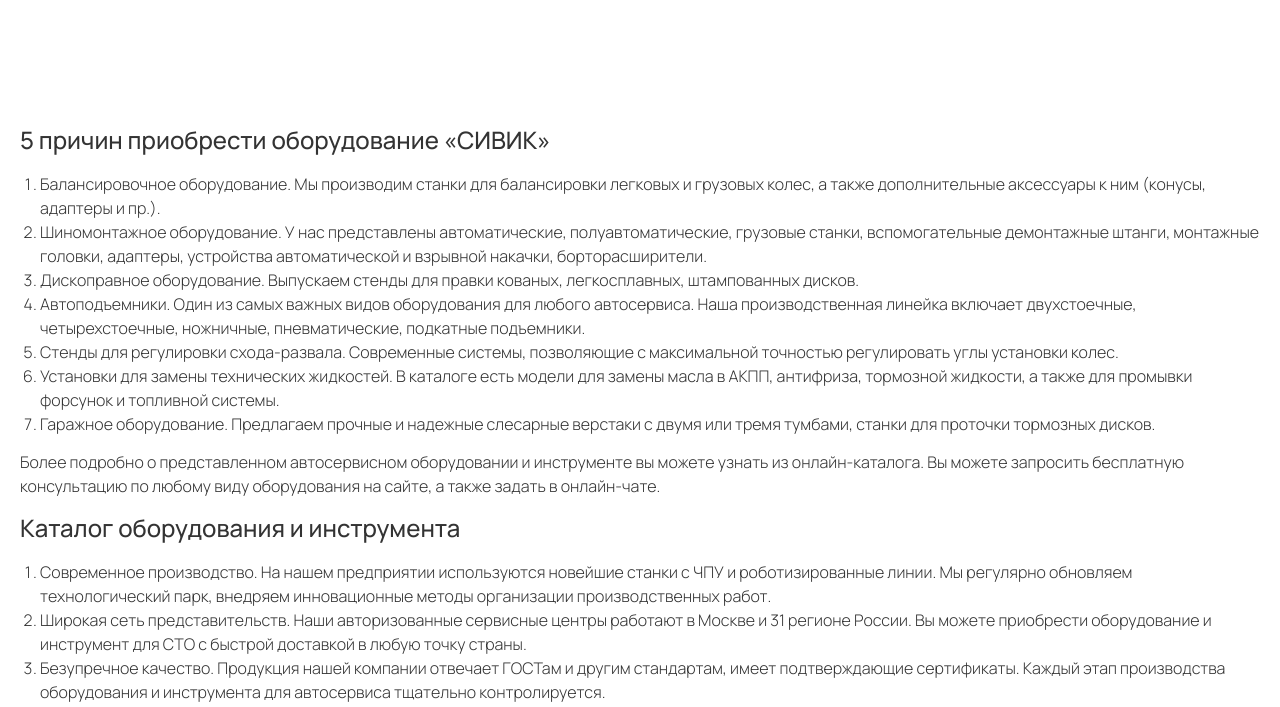
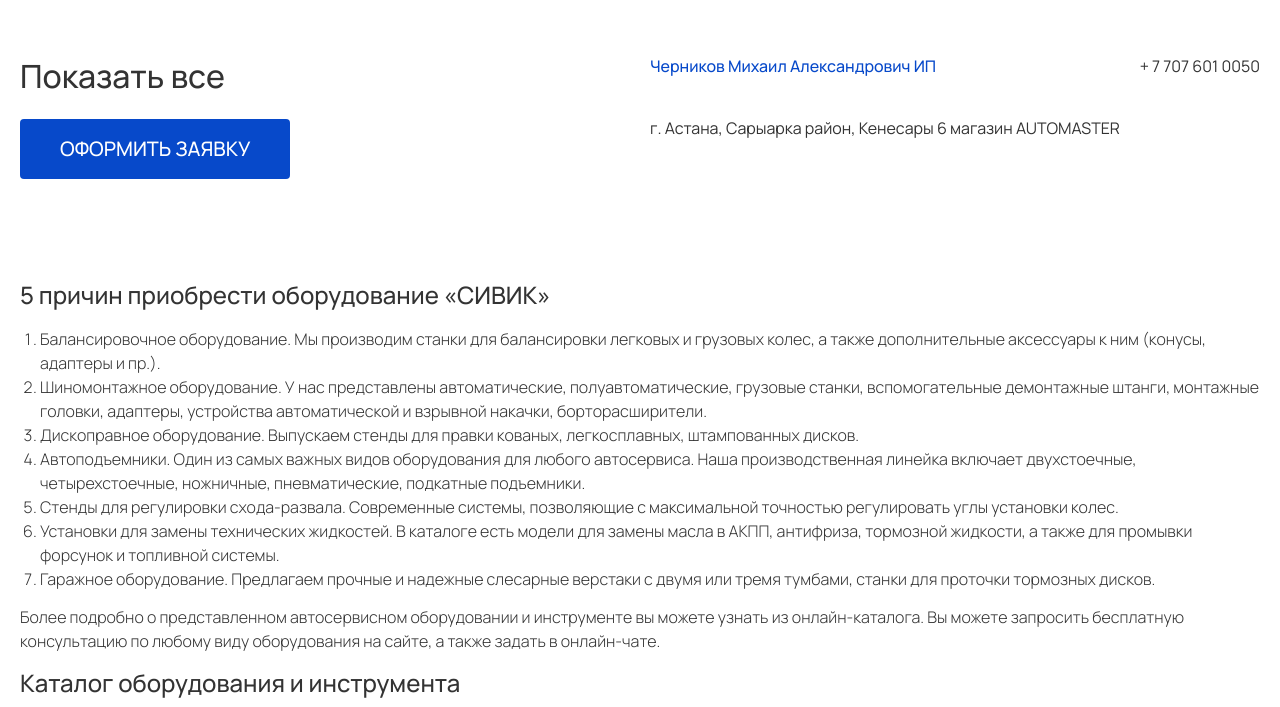
Before and after one commit to kozimovabduvali/sivik-client, a website: page public/home.html in a window 1280 px wide. Shown: the part 4015-4722 px from the top of the page. Drawn offline with nearby package versions, Linux system fonts and the light colour scheme.

```diff
--- a/public/home.html
+++ b/public/home.html
@@ -1221,6 +1221,71 @@
         </div>
 
         <div id="map" class="overflow-hidden max-md:-mx-5 rounded-2xl h-125"></div>
+
+
+        <!-- Показать все -->
+
+        <div class="flex max-xl:flex-col max-xl:items-center pt-7.5 justify-between gap-5 md:pt-12">
+
+          <!-- 1 -->
+
+          <div class="w-full xl:w-auto">
+
+            <p class="mb-5 text-xl font-medium lg:mb-7.5 lg:text-[2rem]">
+
+              Показать все
+
+            </p>
+
+            <button
+              class="block overflow-hidden w-auto max-xl:mx-auto px-10 py-4 whitespace-nowrap font-medium text-xl text-white bg-primary rounded-sm relative uppercase transition duration-200 hover:bg-primary/75 lg:mx-0">
+
+              Оформить заявку
+
+
+
+              <span class="ink animate" style="
+
+                  height: 200px;
+
+                  width: 250px;
+
+                  top: -20px;
+
+                  left: -140px;
+
+                "></span>
+
+            </button>
+
+          </div>
+
+
+
+          <!-- 2 -->
+
+          <div class="flex flex-wrap max-w-261.5 w-full max-lg:flex-col justify-between gap-x-5 gap-y-2">
+
+            <a href="#" class="font-medium text-primary">
+
+              Черников Михаил Александрович ИП
+
+            </a>
+
+            <a href="#"> + 7 707 601 0050 </a>
+
+            <p class="w-full md:max-w-95">
+
+              г. Астана, Сарыарка район, Кенесары 6 магазин AUTOMASTER
+
+            </p>
+
+          </div>
+
+        </div>
+
+  </div>
+
   </section>
 
   <section class="pt-13.75 pb-20 md:pt-25 md:pb-12.5">
@@ -1514,7 +1579,8 @@
 
     <div class="block w-full border border-[#ACACAC] lg:hidden"></div>
 
-      <div class="container-base pt-6 text-sm md:text-base text-gray-400 leading-relaxed border-[#ACACAC] lg:mt-10 lg:border-t">
+    <div
+      class="container-base pt-6 text-sm md:text-base text-gray-400 leading-relaxed border-[#ACACAC] lg:mt-10 lg:border-t">
       <p>
         Все права на материалы, находящиеся на сайте www.sivik.ru являются
         объектом исключительных прав, в том числе зарегистрированный
```
Lines whose indentation alone changed are shown as unchanged.
